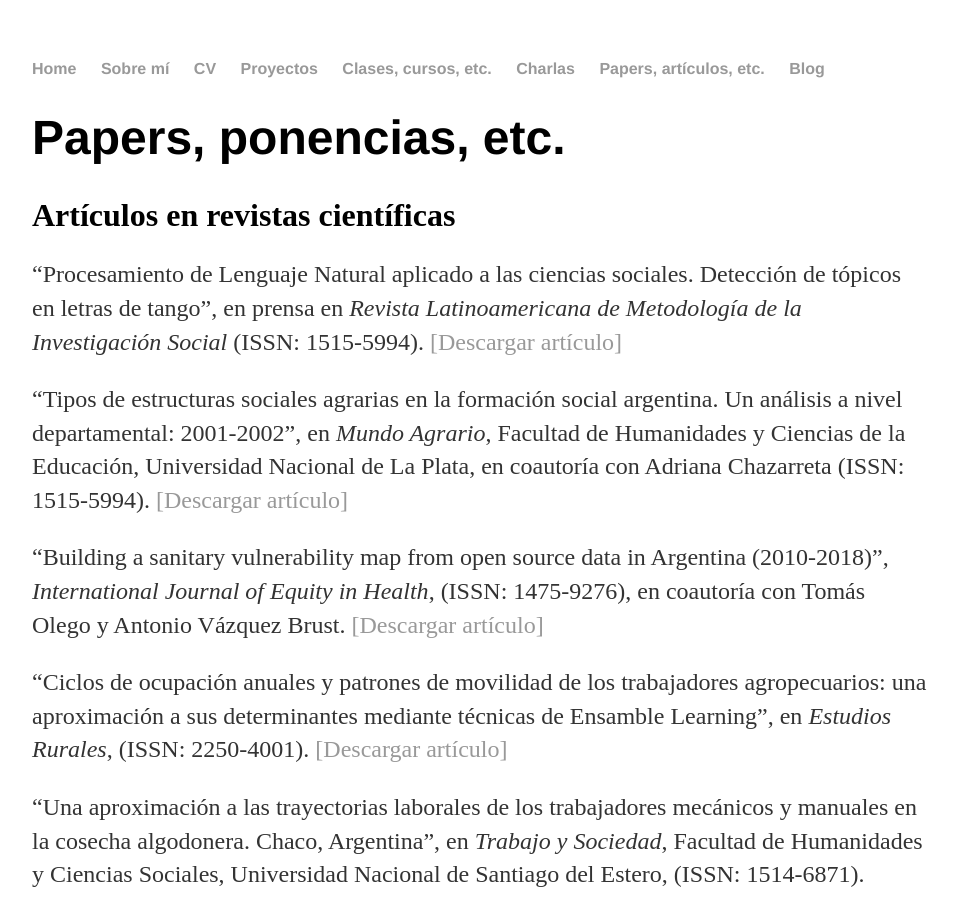
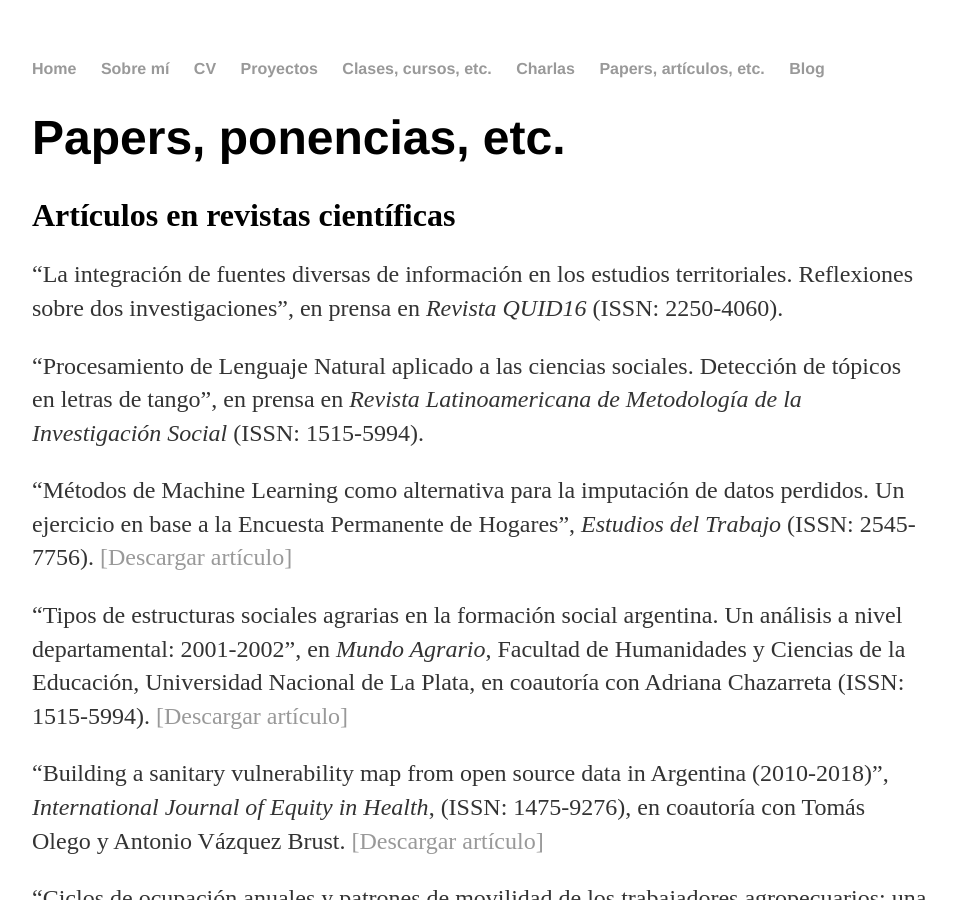
Before and after one commit to gefero/gefero.github.io, a Jekyll site: the page built from papers/index.html, in a window 1280 px wide and 900 px high. Shown: the whole window, without its empty margins (160-1116 px from the left). Built offline with Jekyll 4.4.1, drawn with Linux system fonts in a browser that asks for light colours.

Commit message:
Agrego papers 2021

```diff
--- a/papers/index.html
+++ b/papers/index.html
@@ -5,8 +5,9 @@ title: Papers, artículos, etc...
 <div class="blurb">
 	<h1>Papers, ponencias, etc.</h1>
 	<h2><font size="6">Artículos en revistas científicas</font></h2>
+	<p>“La integración de fuentes diversas de información en los estudios territoriales. Reflexiones sobre dos investigaciones”, en prensa en <i>Revista QUID16</i> (ISSN: 2250-4060).
 	<p>“Procesamiento de Lenguaje Natural aplicado a las ciencias sociales. Detección de tópicos en letras de tango”, en prensa en <i>Revista Latinoamericana de Metodología de la Investigación Social</i> (ISSN: 1515-5994).
-<a href="">[Descargar artículo]</a></p>
+		<p>“Métodos de Machine Learning como alternativa para la imputación de datos perdidos. Un ejercicio en base a la Encuesta Permanente de Hogares”, <i>Estudios del Trabajo</i> (ISSN: 2545-7756). <a href="https://ojs.aset.org.ar/revista/article/view/81/137">[Descargar artículo]</a></p>
 	<p>“Tipos de estructuras sociales agrarias en la formación social argentina. Un análisis a nivel departamental: 2001-2002”, en <i>Mundo Agrario</i>, Facultad de Humanidades y Ciencias de la Educación, Universidad Nacional de La Plata, en coautoría con Adriana Chazarreta (ISSN: 1515-5994).
 <a href="https://www.mundoagrario.unlp.edu.ar/article/view/MAe153">[Descargar artículo]</a></p>
 	<p>“Building a sanitary vulnerability map from open source data in Argentina (2010-2018)”, <i>International Journal of Equity in Health</i>, (ISSN: 1475-9276), en coautoría con Tomás Olego y Antonio Vázquez Brust.
```
Also changed, not shown: 2 other files.
